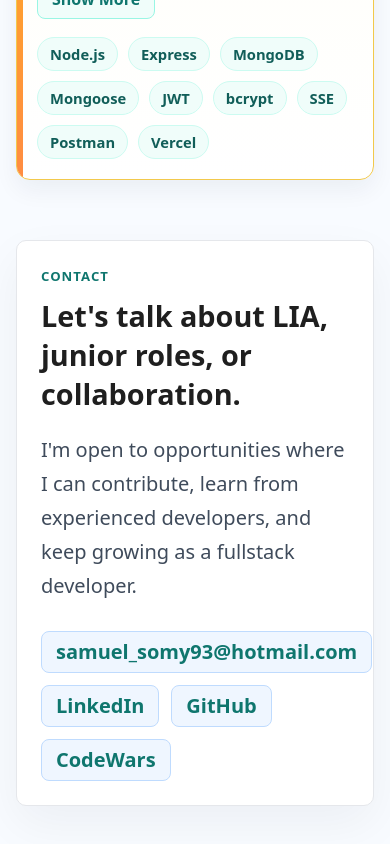
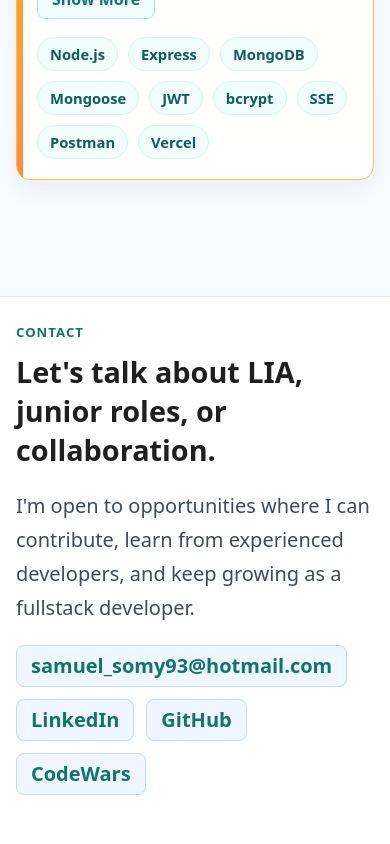
Before and after one commit to Samuel6693/portfolio, a React (Vite) app: page / in a window 390 px wide. Shown: the part 5999-6843 px from the top of the page. After the commit the page ends 6818 px from the top, so only its background shows below. Built offline with nearby package versions, Linux system fonts and the light colour scheme.

Commit message:
layout: move contact section to footer

```diff
--- a/src/App.css
+++ b/src/App.css
@@ -1,6 +1,8 @@
 .portfolio-shell {
   min-height: 100vh;
   background: #f8fbff;
+  display: grid;
+  grid-template-rows: 1fr auto;
 }
 
 .page {
@@ -271,6 +273,18 @@ html {
   background: #ecfdf5;
 }
 
+.footer {
+  width: calc(100% - 300px);
+  margin-left: 300px;
+  padding: 32px clamp(40px, 5vw, 96px);
+  border-top: 1px solid #e5e7eb;
+  background: #ffffff;
+}
+
+.footer .section-heading {
+  margin-bottom: 20px;
+}
+
 .project-card-featured {
   position: relative;
   overflow: hidden;
@@ -485,6 +499,12 @@ a:hover {
     padding: 24px;
   }
 
+  .footer {
+    width: 100%;
+    margin-left: 0;
+    padding: 24px 16px;
+  }
+
   .hero {
     padding: 48px 0 40px;
   }
--- a/src/App.jsx
+++ b/src/App.jsx
@@ -41,9 +41,9 @@ function App() {
 
           </div>
         </section>
+      </main>
 
-        <Contact />
-      </main>
+      <Contact />
     </div>
   );
 }
--- a/src/components/Contact.jsx
+++ b/src/components/Contact.jsx
@@ -26,7 +26,7 @@ const contactLinks = [
 
 const Contact = () => {
   return (
-    <section id="contact" className="contact section">
+    <footer id="contact" className="contact footer">
       <div className="section-heading">
         <p className="section-kicker">Contact</p>
         <h2>Let&apos;s talk about LIA, junior roles, or collaboration.</h2>
@@ -52,7 +52,7 @@ const Contact = () => {
           </li>
         ))}
       </ul>
-    </section>
+    </footer>
   );
 };
 
```
